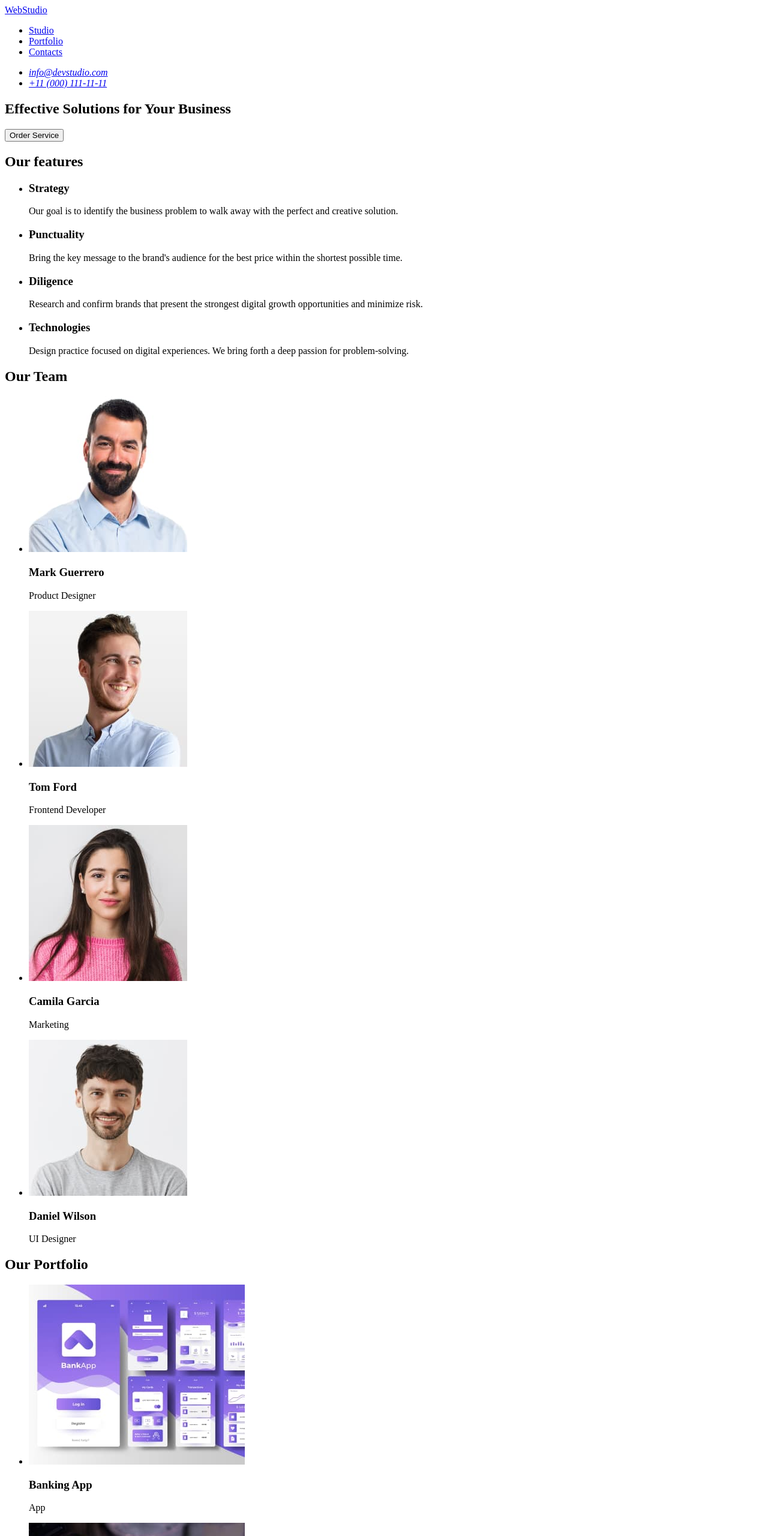
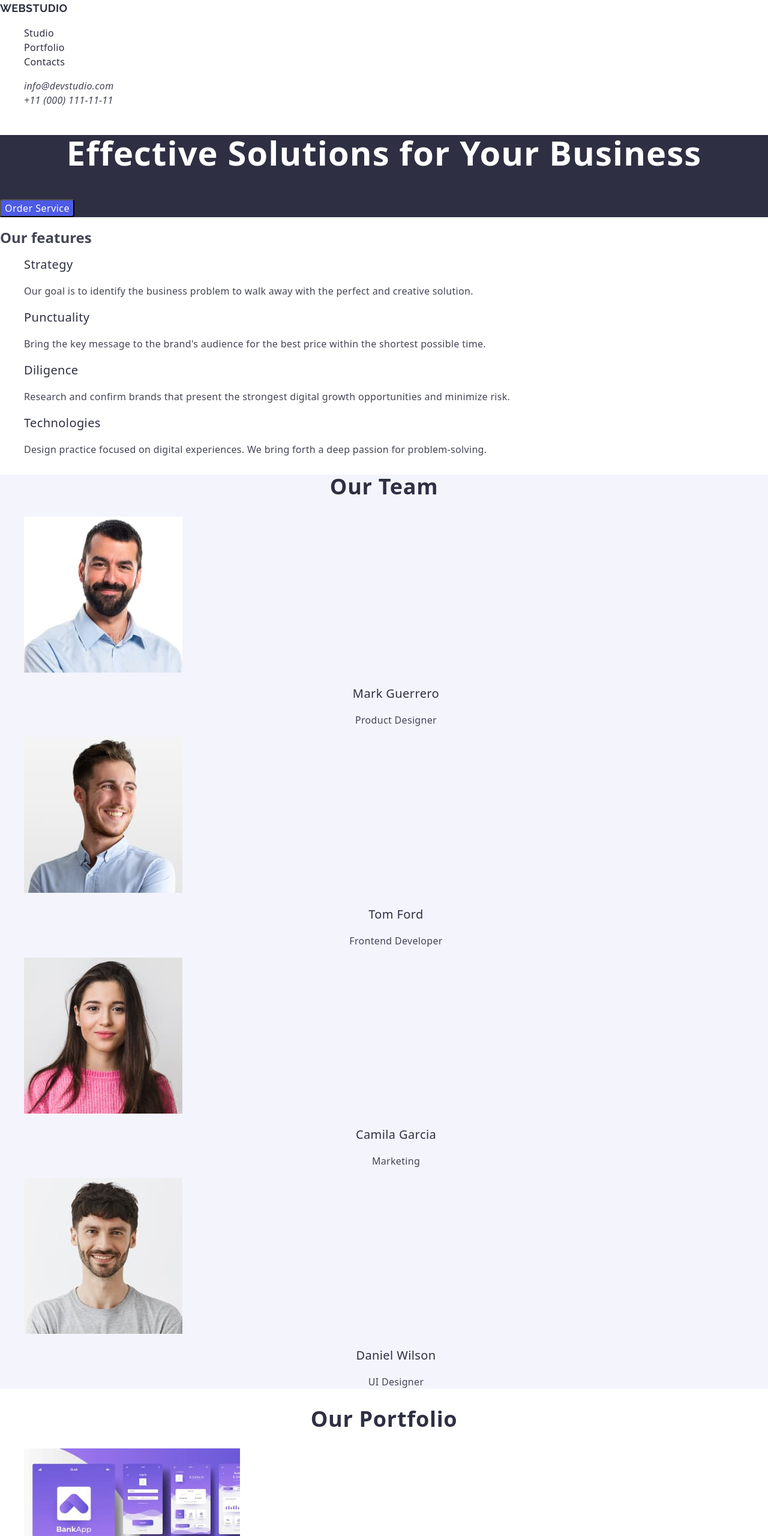
Before and after one commit to vitalii-22/goit-markup-hw-02, a plain HTML site: page index.html in a window 1280 px wide. Shown: the top 2560 px of the page at 60% size. Drawn offline with nearby package versions, Linux system fonts and the light colour scheme.

Commit message:
Додав стилі до тексту

```diff
--- a/css/styles.css
+++ b/css/styles.css
@@ -0,0 +1,169 @@
+body {
+  font-family: roboto, sans-serif;
+  color: #434455;
+  background-color: #fff;
+}
+
+li {
+  list-style-type: none;
+}
+
+a {
+  text-decoration: none;
+}
+
+.title-logo {
+  color: #4d5ae5;
+  font-family: Raleway, sans-seri;
+  font-size: 18px;
+  font-weight: 700;
+  line-height: 1.66em;
+  letter-spacing: 0.03em;
+  text-transform: uppercase;
+}
+
+.title-logo-span {
+  color: #2e2f42;
+}
+
+.navigation-list a {
+  color: #2e2f42;
+  font-weight: 500;
+  line-height: 1.5em;
+  letter-spacing: 0.02em;
+}
+
+.navigation-list a:hover,
+.navigation-list a:focus {
+  color: #404bbf;
+}
+
+.address-list a {
+  color: #434455;
+  line-height: 1.5em;
+  letter-spacing: 0.32px;
+}
+
+.address-list a:hover,
+.address-list a:focus {
+  color: #404bbf;
+}
+
+.main-list {
+  background: #2e2f42;
+}
+
+.main-list-title {
+  color: #fff;
+  text-align: center;
+  font-size: 56px;
+  font-weight: 700;
+  line-height: 1.07em;
+  letter-spacing: 0.02em;
+}
+
+.main-list-button {
+  color: #fff;
+  border-radius: 4px;
+  background-color: #4d5ae5;
+  font-weight: 500;
+  line-height: 1.5em;
+  letter-spacing: 0.03em;
+  cursor: pointer;
+}
+
+.main-list-button:hover,
+.main-list-button:focus {
+  background-color: #404bbf;
+}
+
+.features-list h3 {
+  color: #2e2f42;
+  font-size: 20px;
+  font-weight: 500;
+  line-height: 1.2em;
+  letter-spacing: 0.02em;
+}
+
+.features-list p {
+  color: #434455;
+  line-height: 1.5em;
+  letter-spacing: 0.02em;
+}
+
+.our-team-title {
+  background-color: #f4f4fd;
+}
+
+.our-team-title h2 {
+  color: #2e2f42;
+  text-align: center;
+  font-size: 36px;
+  font-weight: 700;
+  line-height: 1.11em;
+  letter-spacing: 0.02em;
+  text-transform: capitalize;
+}
+
+.our-team-list h3 {
+  color: #2e2f42;
+  text-align: center;
+  font-size: 20px;
+  font-weight: 500;
+  line-height: 1.2em;
+  letter-spacing: 0.02em;
+}
+
+.our-team-list p {
+  color: #434455;
+  text-align: center;
+  line-height: 1.5em;
+  letter-spacing: 0.02em;
+}
+
+.portfolio-title h2 {
+  color: #2e2f42;
+  text-align: center;
+  font-size: 36px;
+  font-weight: 700;
+  line-height: 1.11em;
+  letter-spacing: 0.02em;
+  text-transform: capitalize;
+}
+
+.portfolio-title-list h3 {
+  color: #2e2f42;
+  font-size: 20px;
+  font-weight: 500;
+  line-height: 1.2em;
+  letter-spacing: 0.02em;
+}
+
+.portfolio-title-list p {
+  color: #434455;
+  line-height: 1.5em;
+  letter-spacing: 0.02em;
+}
+.footer-title {
+  background: #2e2f42;
+}
+
+.footer-title a {
+  color: #4d5ae5;
+  font-family: Raleway, sans-seri;
+  font-size: 18px;
+  font-weight: 700;
+  line-height: 1.16em;
+  letter-spacing: 0.03em;
+  text-transform: uppercase;
+}
+
+.footer-logo-span {
+  color: #f4f4fd;
+}
+
+.footer-title p {
+  color: #f4f4fd;
+  line-height: 1.5em;
+  letter-spacing: 0.02em;
+}
--- a/index.html
+++ b/index.html
@@ -5,18 +5,33 @@
     <meta name="viewport" content="width=device-width, initial-scale=1.0" />
     <title>Document</title>
     <link rel="stylesheet" href="./css/styles.css" />
+    <link rel="preconnect" href="https://fonts.googleapis.com" />
+    <link rel="preconnect" href="https://fonts.gstatic.com" crossorigin />
+    <link
+      href="https://fonts.googleapis.com/css2?family=Raleway:wght@700&family=Roboto:wght@400;500;700&display=swap"
+      rel="stylesheet"
+    />
+    <link
+      rel="stylesheet"
+      href="https://cdnjs.cloudflare.com/ajax/libs/modern-normalize/2.0.0/modern-normalize.css"
+      integrity="sha512-gA2Bvu0/hw4oj0Lp8ZHjK+o3S4BE5m8d/wNVy6ktKLhHKPpWLQwv9ixzuWirWOakoJqlBdePq2NhoCaUOQ5npQ=="
+      crossorigin="anonymous"
+      referrerpolicy="no-referrer"
+    />
   </head>
   <body>
     <header>
-      <nav>
-        <a href="./index.html" target="_blank">WebStudio</a>
+      <nav class="navigation-list">
+        <a href="./index.html" target="_blank" class="title-logo"
+          >Web<span class="title-logo-span">Studio</span></a
+        >
         <ul>
           <li><a href="#" target="_blank">Studio</a></li>
           <li><a href="#" target="_blank">Portfolio</a></li>
           <li><a href="#" target="_blank">Contacts</a></li>
         </ul>
       </nav>
-      <address>
+      <address class="address-list">
         <ul>
           <li><a href="mailto:info@devstudio.com">info@devstudio.com</a></li>
           <li><a href="tel:+110001111111">+11 (000) 111-11-11</a></li>
@@ -24,13 +39,13 @@
       </address>
     </header>
     <main>
-      <section>
-        <h1>Effective Solutions for Your Business</h1>
-        <button type="button">Order Service</button>
+      <section class="main-list">
+        <h1 class="main-list-title">Effective Solutions for Your Business</h1>
+        <button type="button" class="main-list-button">Order Service</button>
       </section>
       <section>
         <h2>Our features</h2>
-        <ul>
+        <ul class="features-list">
           <li>
             <h3>Strategy</h3>
             <p>
@@ -61,9 +76,9 @@
           </li>
         </ul>
       </section>
-      <section>
+      <section class="our-team-title">
         <h2>Our Team</h2>
-        <ul>
+        <ul class="our-team-list">
           <li>
             <img src="./images/Mark.jpg" alt="Mark Guerrero" width="264" />
             <h3>Mark Guerrero</h3>
@@ -86,26 +101,38 @@
           </li>
         </ul>
       </section>
-      <section>
+      <section class="portfolio-title">
         <h2>Our Portfolio</h2>
-        <ul>
+        <ul class="portfolio-title-list">
           <li>
-            <img src="./images/banking-app.jpg" alt="Banking App" />
+            <img src="./images/banking-app.jpg" alt="Banking App" width="360" />
             <h3>Banking App</h3>
             <p>App</p>
           </li>
           <li>
-            <img src="./images/cashless-payment.jpg" alt="Cashless Payment" />
+            <img
+              src="./images/cashless-payment.jpg"
+              alt="Cashless Payment"
+              width="360"
+            />
             <h3>Cashless Payment</h3>
             <p>Marketing</p>
           </li>
           <li>
-            <img src="./images/meditation-app.jpg" alt="Meditation App" />
+            <img
+              src="./images/meditation-app.jpg"
+              alt="Meditation App"
+              width="360"
+            />
             <h3>Meditation App</h3>
             <p>App</p>
           </li>
           <li>
-            <img src="./images/taxi-service.jpg" alt="Taxi Service" />
+            <img
+              src="./images/taxi-service.jpg"
+              alt="Taxi Service"
+              width="360"
+            />
             <h3>Taxi Service</h3>
             <p>Marketing</p>
           </li>
@@ -113,20 +140,27 @@
             <img
               src="./images/screen-illustrations.jpg"
               alt="Screen Illustrations"
+              width="360"
             />
             <h3>Screen Illustrations</h3>
             <p>Design</p>
           </li>
           <li>
-            <img src="./images/online-courses.jpg" alt="Online Courses" />
+            <img
+              src="./images/online-courses.jpg"
+              alt="Online Courses"
+              width="360"
+            />
             <h3>Online Courses</h3>
             <p>Marketing</p>
           </li>
         </ul>
       </section>
     </main>
-    <footer>
-      <a href="./index.html" target="_blank">WebStudio</a>
+    <footer class="footer-title">
+      <a href="./index.html" target="_blank"
+        >Web<span class="footer-logo-span">Studio</span></a
+      >
       <p>
         Increase the flow of customers and sales for your business with digital
         marketing & growth solutions.
```
